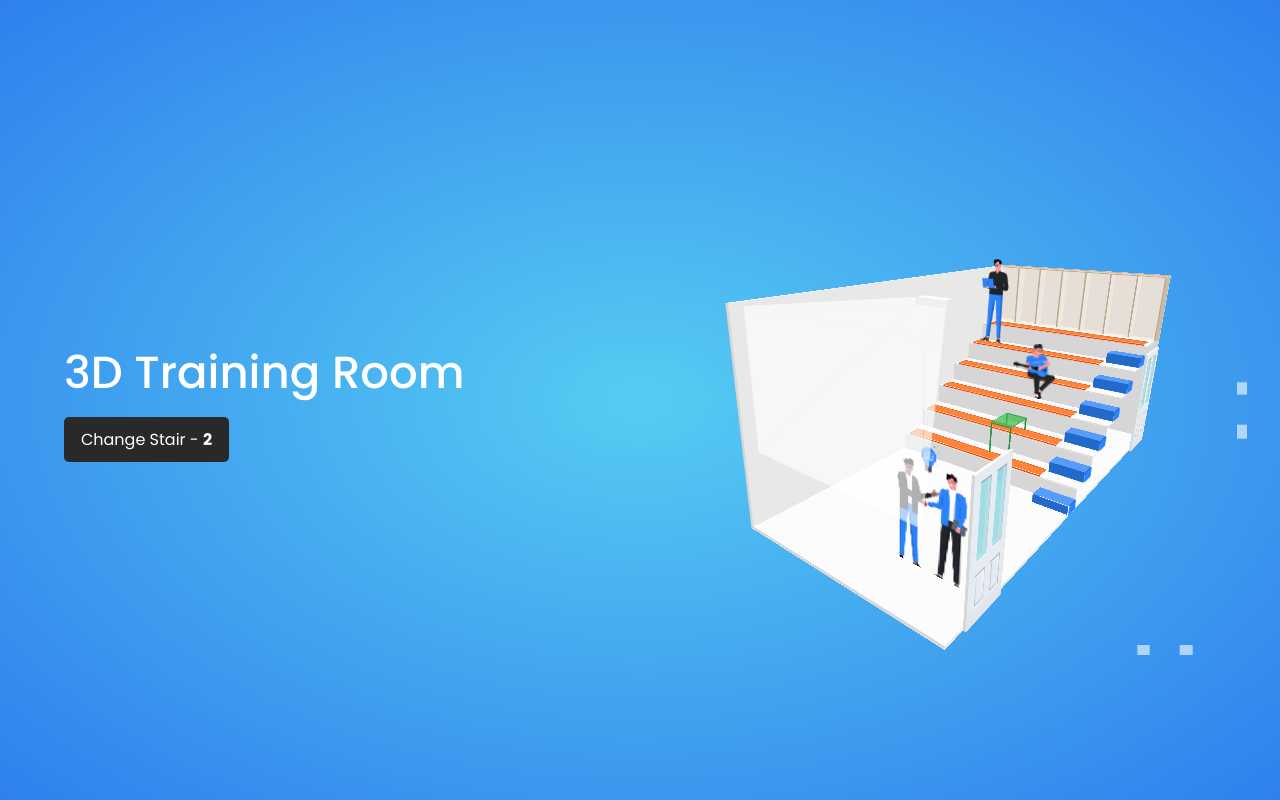
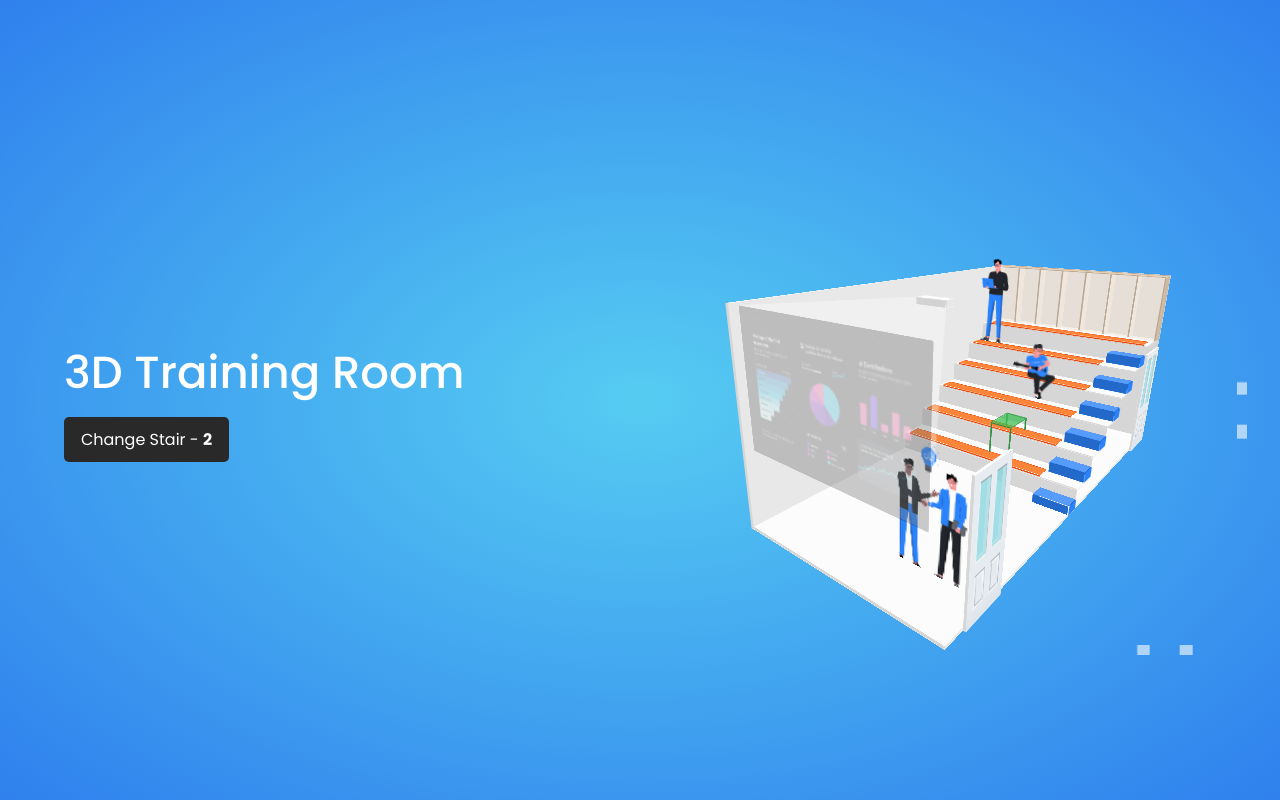
Before and after one commit to vuonghuuthien/3D-Training-Room, an Angular app: page / in a window 1280 px wide. Built offline with nearby package versions, Linux system fonts and the light colour scheme; grey boxes are pictures that could not be loaded.

Commit message:
Projector 3

```diff
--- a/src/app/app.component.scss
+++ b/src/app/app.component.scss
@@ -246,7 +246,6 @@
       content: "";
       width: 0;
       height: 0;
-      border-bottom: $depth-face-lr solid $bg_right;
       bottom: 0;
     }
 
@@ -255,7 +254,6 @@
       content: "";
       width: $height_sm;
       height: $depth-face-lr;
-      background: $bg_right;
     }
   }
 
@@ -280,22 +278,26 @@
     transform: rotateY(-90deg) translateZ(calc($half-width-sm + $diff-width-lt))
       rotateX($angle_width);
     &::before {
+      right: $height_sm;
       border-left: calc($height - $height_sm) solid transparent;
-      right: $height_sm;
+      border-bottom: $depth-face-lr solid $bg_left;
     }
     &::after {
       right: 0;
+      background: $bg_left;
     }
   }
   #{$selector}__right {
     transform: rotateY(90deg) translateZ(calc($half-width-sm + $diff-width-lt))
       rotateX($angle_width);
     &::before {
+      left: $height_sm;
       border-right: calc($height - $height_sm) solid transparent;
-      left: $height_sm;
+      border-bottom: $depth-face-lr solid $bg_right;
     }
     &::after {
       left: 0;
+      background: $bg_right;
     }
   }
 
@@ -1010,8 +1012,12 @@
     var(--light-bg-top),
     var(--light-bg-top),
     var(--light-bg-front),
-    var(--light-bg-front),
+    var(--light-bg-back),
     var(--light-bg-left),
     var(--light-bg-left)
   );
+
+  .light__front {
+    opacity: 0.2;
+  }
 }
--- a/src/app/app.component.ts
+++ b/src/app/app.component.ts
@@ -115,7 +115,7 @@ export class AppComponent implements AfterViewInit, OnInit {
   projector_light_size = {
     width_sm: this.projector_size.width,
     height_sm: this.projector_size.height,
-    width: 2800 * this.scale,
+    width: 3000 * this.scale,
     height: 2000 * this.scale,
     depth:
       this.room.depth - (this.projector_start_y + this.projector_size.depth),
--- a/src/styles.scss
+++ b/src/styles.scss
@@ -69,9 +69,10 @@
   --projector-bg-left: #e8e8e8;
   --projector-bg-front: #d6d6d6;
 
-  --light-bg-top: rgba(255, 255, 255, 0.4);
-  --light-bg-left: rgba(255, 255, 255, 0.4);
-  --light-bg-front: rgba(255, 255, 255, 0.4);
+  --light-bg-top: rgba(255, 255, 255, 0.2);
+  --light-bg-left: rgba(255, 255, 255, 0.2);
+  --light-bg-front: url("/assets/dashboard.png");
+  --light-bg-back: rgba(144, 144, 144, 0.2);
 }
 
 * {
```
Also changed, not shown: src/assets/dashboard.png (added).
